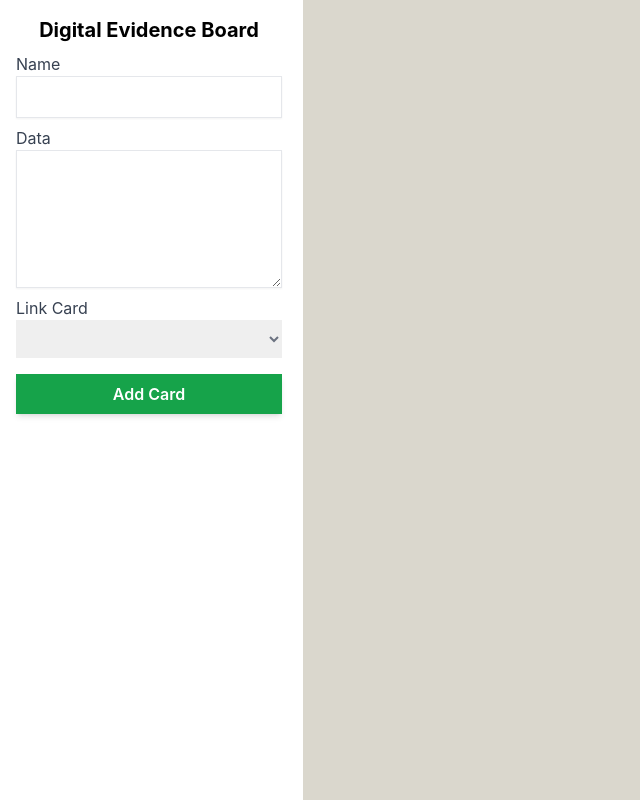
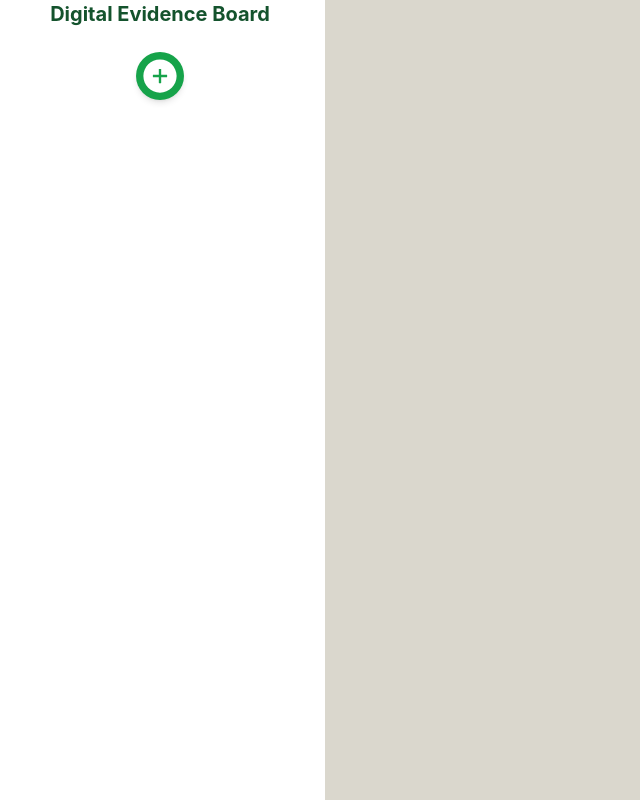
Before and after one commit to yatheeshraju/digital_eb, a React (Create React App) app: page / in a window 1280 px wide. Shown: the whole page, without its empty margins (0-640 px from the left). Built offline with nearby package versions, Linux system fonts and the light colour scheme.

Commit message:
work on resize and delete cards

```diff
--- a/src/App.js
+++ b/src/App.js
@@ -1,4 +1,4 @@
-import { useState } from "react";
+import { useState, useLayoutEffect } from "react";
 import "./App.css";
 import Viewer from "./components/Viewer";
 import Editor from "./components/Editor";
@@ -6,25 +6,44 @@ import { Toaster } from "react-hot-toast";
 
 function App() {
   const [testwall, settestwall] = useState([]);
+  const [width, height] = useWindowSize();
+
+  function useWindowSize() {
+    const [size, setSize] = useState([0, 0]);
+    useLayoutEffect(() => {
+      function updateSize() {
+        setSize([window.innerWidth, window.innerHeight]);
+      }
+      window.addEventListener("resize", updateSize);
+      updateSize();
+      return () => window.removeEventListener("resize", updateSize);
+    }, []);
+    return size;
+  }
+
   return (
     <div className="app">
-      <div className="editor">
-        <Toaster />
-        <div className="w-full flex flex-col p-4 min-h-screen">
+      <Toaster />
+
+      <div className="editor w-80">
+        <div className="flex flex-col">
           <a
             href="/"
-            className="mb-2 w-full text-center text-xl font-bold text-black"
+            className="mb-2 text-center text-xl font-bold text-green-900"
           >
             Digital Evidence Board
           </a>
+        </div>
+        <div className="flex flex-col p-4 min-h-screen">
           <Editor settestwall={settestwall} testwall={testwall} />
         </div>
       </div>
+
       <div className="viewer">
         <Viewer
           size={{
-            width: (window.innerWidth / 4) * 3,
-            height: window.innerHeight,
+            width: width,
+            height: height,
           }}
           data={testwall}
         />
--- a/src/components/Card.jsx
+++ b/src/components/Card.jsx
@@ -3,9 +3,9 @@ import { AiOutlineDelete, AiOutlineEdit } from "react-icons/ai";
 
 function Card({ info, handleDelete, handleEditOpen }) {
   return (
-    <div className="w-full p-4 flex justify-between bg-white shadow-lg border mt-3 ">
+    <div className="w-72 p-4 flex  flex-row justify-between bg-white shadow-lg border mt-3 ">
       <div>{info.name}</div>
-      <div className="flex flex-row w-16 justify-between">
+      <div className="flex flex-row w-12 justify-between">
         <button onClick={() => handleEditOpen(info.id)}>
           <AiOutlineEdit color="gray" size={18} />
         </button>
--- /dev/null
+++ b/src/components/CreateCard.js
@@ -0,0 +1,104 @@
+import React, { useEffect, useState } from "react";
+import {
+  AiOutlineAccountBook,
+  AiOutlineClose,
+  AiOutlineEdit,
+} from "react-icons/ai";
+
+export default function CreateCard({
+  handleAddCard,
+  handleCreateClose,
+  testwall,
+}) {
+  const [cardDetails, setcardDetails] = useState({});
+  const handleInput = (e) => {
+    let value = e.target.value;
+    let keyname = e.target.name;
+    setcardDetails({ ...cardDetails, [keyname]: value });
+  };
+
+  return (
+    <>
+      <div className="justify-center items-center flex overflow-x-hidden overflow-y-auto fixed inset-0 z-50 outline-none focus:outline-none">
+        <div className="relative w-auto my-6 mx-auto max-w-3xl">
+          {/*content*/}
+          <div className="border-0  shadow-lg relative flex flex-col w-full bg-white outline-none focus:outline-none">
+            {/*header*/}
+            <div className="flex items-start justify-between p-5 border-b border-solid border-slate-200 rounded-t">
+              <span className="text-2xl flex  font-semibold">
+                <AiOutlineAccountBook className="mr-3" />
+              </span>
+              <button
+                className="p-1 ml-auto bg-transparent border-0 text-black float-right text-xl leading-none font-semibold outline-none focus:outline-none"
+                onClick={() => handleCreateClose()}
+              >
+                <AiOutlineClose fill="red" />
+              </button>
+            </div>
+            {/*body*/}
+            <div className="relative p-6 flex-auto">
+              <label
+                className="font-normal text-gray-700 dark:text-white"
+                htmlFor="name"
+              >
+                Name
+              </label>
+              <input
+                className="mb-2 appearance-none border border-black-300 w-full py-2 px-4 bg-white text-black-700 placeholder-gray-400 shadow-sm text-base focus:outline-none focus:ring-2 focus:ring-green-800 focus:border-transparent"
+                type="text"
+                name="name"
+                id="name"
+                onChange={handleInput}
+              />
+
+              <label
+                className="font-normal text-gray-700 dark:text-white"
+                htmlFor="data"
+              >
+                Data
+              </label>
+              <textarea
+                className="mb-2 appearance-none border border-black-300 w-full py-2 px-4 bg-white text-black-700 placeholder-gray-400 shadow-sm text-base focus:outline-none focus:ring-2 focus:ring-green-800 focus:border-transparent"
+                type="text"
+                name="data"
+                id="data"
+                rows={5}
+                onChange={handleInput}
+              />
+              <label
+                className="font-normal text-gray-700 dark:text-white"
+                htmlFor="link"
+              >
+                Link Card
+              </label>
+              <select
+                className="mb-4 px-4 py-2 w-full text-gray-500 border-green-300 focus:ring-green-500 bo focus:border-green-500 "
+                onChange={handleInput}
+                id="link"
+                name="link"
+              >
+                <option disabled>please select a card to link</option>
+                {testwall.map((item) => (
+                  <option key={item.id} value={item.id}>
+                    {item.name}
+                  </option>
+                ))}
+              </select>
+            </div>
+            {/*footer*/}
+            <div className="flex items-center justify-end p-6 border-t border-solid border-slate-200 rounded-b">
+              <button
+                className="bg-emerald-500 text-white active:bg-emerald-600 font-bold uppercase text-sm px-6 py-3 shadow hover:shadow-lg outline-none focus:outline-none mr-1 mb-1 ease-linear transition-all duration-150"
+                type="button"
+                onClick={() => handleAddCard(cardDetails)}
+              >
+                Save
+              </button>
+            </div>
+          </div>
+        </div>
+      </div>
+      <div className="opacity-25 fixed inset-0 z-40 bg-black"></div>
+    </>
+  );
+}
--- a/src/components/Editor.jsx
+++ b/src/components/Editor.jsx
@@ -3,15 +3,21 @@ import { useState, useEffect } from "react";
 import { set, getAll, del } from "../utils/idb_utils";
 import Card from "./Card";
 import { toast } from "react-hot-toast";
-import Modal from "./Modal";
-import { AiFillCheckCircle } from "react-icons/ai";
+import EditCard from "./EditCard";
+import {
+  AiFillCheckCircle,
+  AiFillPlusCircle,
+  AiOutlinePlus,
+} from "react-icons/ai";
+import CreateCard from "./CreateCard";
 
 function Editor({ settestwall, testwall }) {
   const [cardDetails, setcardDetails] = useState({});
-  const [showModal, setShowModal] = useState(false);
+  const [showEdit, setShowEdit] = useState(false);
+  const [showCreate, setShowCreate] = useState(false);
   const [editId, setEditId] = useState();
   const random = (min, max) => Math.floor(Math.random() * (max - min)) + min;
-  const handleAddCard = async () => {
+  const handleAddCard = async (cardDetails) => {
     if (
       cardDetails.name !== "" ||
       cardDetails.name !== undefined ||
@@ -26,6 +32,7 @@ function Editor({ settestwall, testwall }) {
         isDragging: false,
       });
     }
+    handleCreateClose();
     reloadData();
   };
 
@@ -52,11 +59,6 @@ function Editor({ settestwall, testwall }) {
   const reloadData = async () => {
     await getAll().then((res) => settestwall(res));
   };
-  const handleInput = (e) => {
-    let value = e.target.value;
-    let keyname = e.target.name;
-    setcardDetails({ ...cardDetails, [keyname]: value });
-  };
   useEffect(() => {
     getAll().then((res) => settestwall(res));
   }, [settestwall]);
@@ -73,79 +75,48 @@ function Editor({ settestwall, testwall }) {
   };
 
   const handleEditOpen = (id) => {
-    setShowModal(true);
+    setShowEdit(true);
     setEditId(id);
   };
 
   const handleEditClose = (id) => {
-    setShowModal(false);
+    setShowEdit(false);
   };
+
+  const handleCreateOpen = (id) => {
+    setShowCreate(true);
+  };
+
+  const handleCreateClose = (id) => {
+    setShowCreate(false);
+  };
+
   return (
     <>
-      {showModal ? (
-        <Modal
+      {showEdit ? (
+        <EditCard
           testwall={testwall}
           id={editId}
           handleEditClose={handleEditClose}
           handleSave={handleSave}
         />
       ) : null}
-      <label
-        className="font-normal text-gray-700 dark:text-white"
-        htmlFor="name"
-      >
-        Name
-      </label>
-      <input
-        className="mb-2 appearance-none border border-black-300 w-full py-2 px-4 bg-white text-black-700 placeholder-gray-400 shadow-sm text-base focus:outline-none focus:ring-2 focus:ring-green-800 focus:border-transparent"
-        type="text"
-        name="name"
-        id="name"
-        onChange={handleInput}
-      />
-
-      <label
-        className="font-normal text-gray-700 dark:text-white"
-        htmlFor="data"
-      >
-        Data
-      </label>
-      <textarea
-        className="mb-2 appearance-none border border-black-300 w-full py-2 px-4 bg-white text-black-700 placeholder-gray-400 shadow-sm text-base focus:outline-none focus:ring-2 focus:ring-green-800 focus:border-transparent"
-        type="text"
-        name="data"
-        id="data"
-        rows={5}
-        onChange={handleInput}
-      />
-      <label
-        className="font-normal text-gray-700 dark:text-white"
-        htmlFor="link"
-      >
-        Link Card
-      </label>
-      <select
-        className="mb-4 px-4 py-2  text-gray-500 border-green-300 focus:ring-green-500 bo focus:border-green-500 pr-7 "
-        onChange={handleInput}
-        id="link"
-        name="link"
-      >
-        <option disabled>please select a card to link</option>
-        {testwall.map((item) => (
-          <option key={item.id} value={item.id}>
-            {item.name}
-          </option>
-        ))}
-      </select>
-
-      <button
-        type="button"
-        className="py-2 px-4  mb-4 bg-green-600 hover:bg-green-700 focus:ring-green-500 focus:ring-offset-green-200 text-white transition ease-in duration-200 text-center text-base font-semibold shadow-md focus:outline-none focus:ring-2 focus:ring-offset-2 "
-        onClick={handleAddCard}
-      >
-        Add Card
-      </button>
-      <div className="w-full flex flex-col h-96 overflow-auto">
+      {showCreate ? (
+        <CreateCard
+          handleCreateClose={handleCreateClose}
+          handleAddCard={handleAddCard}
+          testwall={testwall}
+        />
+      ) : null}
+      <div className="flex justify-center">
+        <button
+          className="p-1 w-12 h-12 flex justify-center items-center  bg-green-600 hover:bg-green-700 focus:ring-green-500 focus:ring-offset-green-200 text-white  transition ease-in duration-200 text-center text-base font-semibold shadow-md focus:outline-none focus:ring-2 focus:ring-offset-2  rounded-full"
+          onClick={handleCreateOpen}
+        >
+          <AiFillPlusCircle fill="white" fontSize={38} />
+        </button>
+      </div>
+      <div className="w-full flex h-[800px] flex-col overflow-auto">
         {testwall.map((item) => (
           <Card
             key={item.id}
```
Also changed, not shown: src/components/EditCard.js (renamed from src/components/Modal.js, +6 -1 lines).
